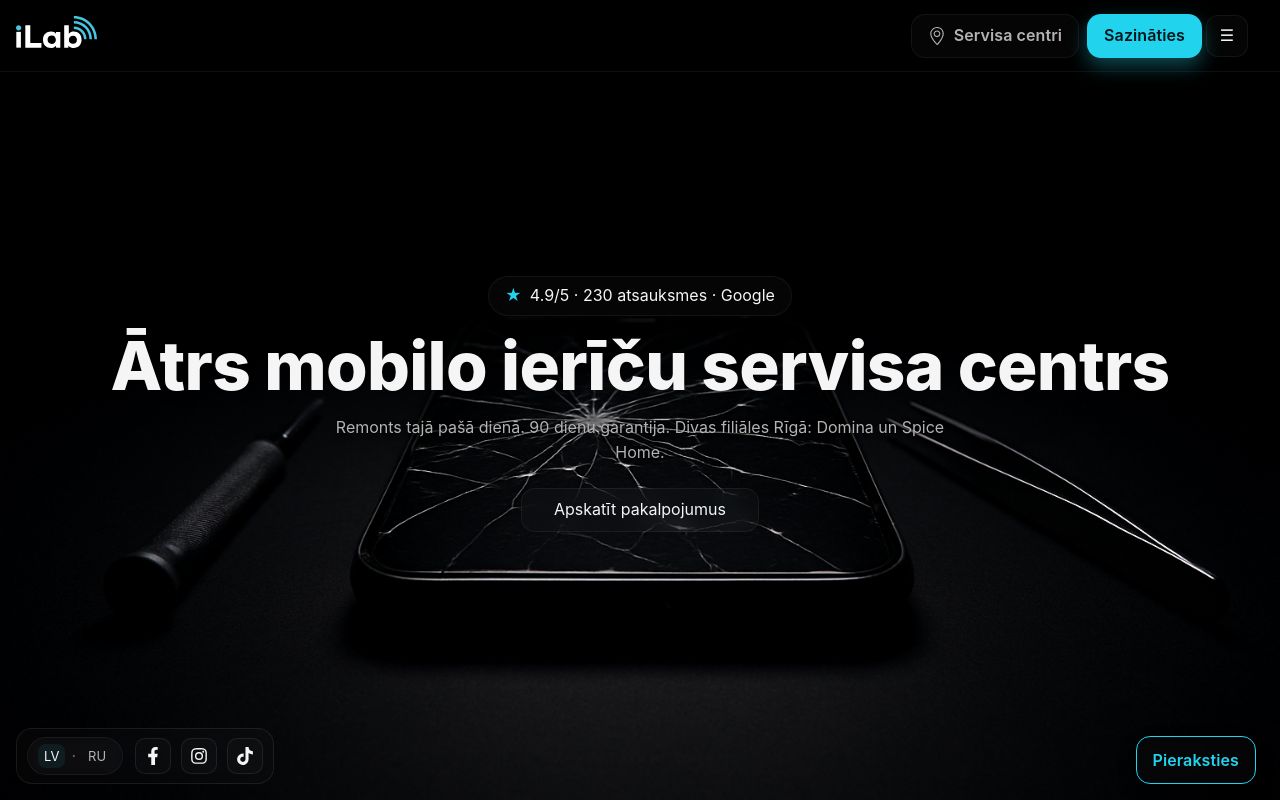
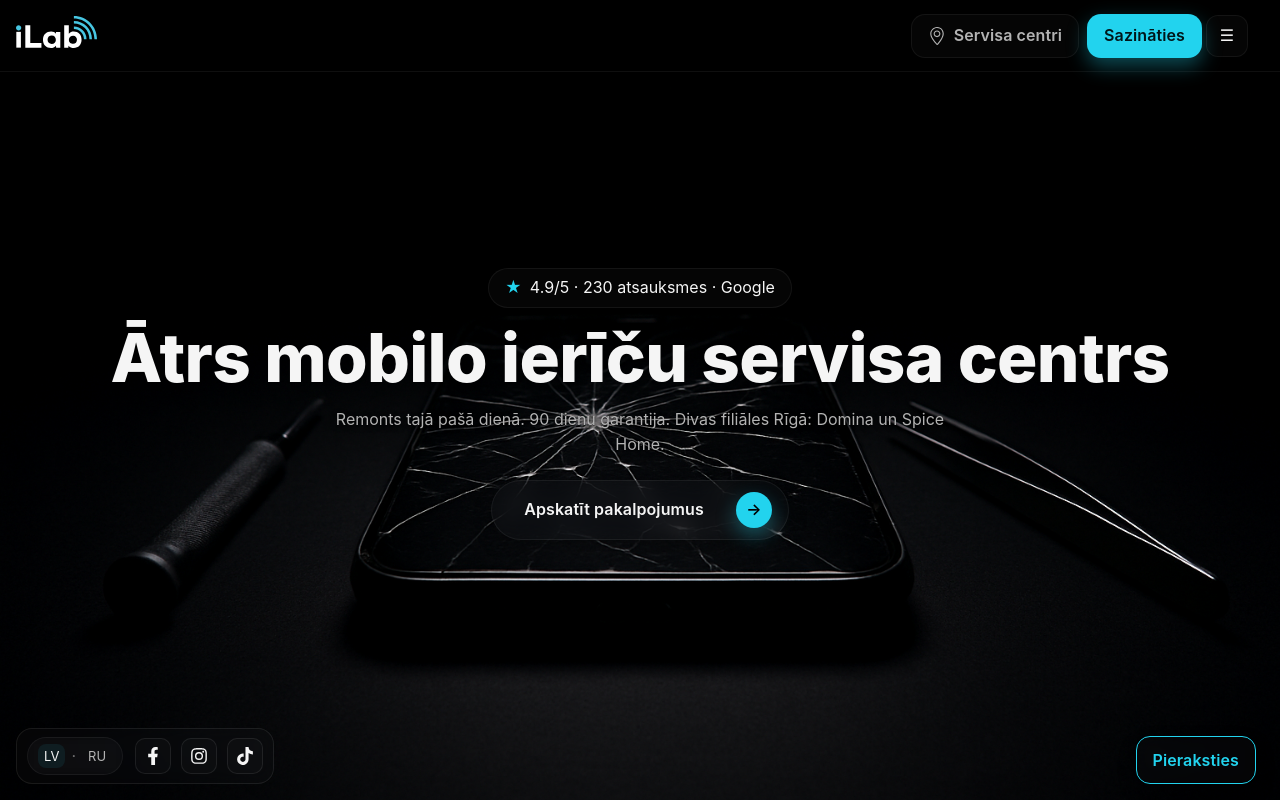
Before and after one commit to iLab-lv/iLab, a Next.js app: page / in a window 1280 px wide. Shown: the top 800 px of the page. Built offline with nearby package versions, Linux system fonts and the light colour scheme.

Commit message:
services block

```diff
--- a/app/(site)/components/button/Button.jsx
+++ b/app/(site)/components/button/Button.jsx
@@ -5,14 +5,15 @@ import s from './Button.module.scss';
 
 /**
  * Reusable Button
- * Variants: 'primary' | 'secondary' | 'ghost'
+ * Variants: 'primary' | 'secondary' | 'ghost' | 'ctaChip'
  * Sizes: 'md' | 'lg'
  * Features:
  *  - iconOnly (forces square + circular, hides label; requires aria-label)
  *  - block (full width)
- *  - href -> renders link (Next Link for internal, <a> for external)
+ *  - href -> renders link (Next Link for internal paths, <a> for in-page hashes/external)
  *  - disabled, target, rel
  *  - leadingIcon / trailingIcon (React component or node)
+ *  - chipDir: 'right' | 'down' (for ctaChip arrow direction)
  */
 export default function Button({
   variant = 'primary',
@@ -21,6 +22,7 @@ export default function Button({
   iconOnly = false,
   leadingIcon: LeadingIcon,
   trailingIcon: TrailingIcon,
+  chipDir = 'right',
   href,
   target,
   rel,
@@ -38,6 +40,8 @@ export default function Button({
     }
   }
 
+  const hasLeadingIcon = Boolean(LeadingIcon);
+
   const classes = [
     s.button,
     s[variant],
@@ -45,10 +49,17 @@ export default function Button({
     iconOnly && s.iconOnly,
     block && s.block,
     disabled && s.disabled,
+    variant === 'ctaChip' && hasLeadingIcon && s.hasIcon,
     className,
   ]
     .filter(Boolean)
     .join(' ');
+
+  // Data attrs (used by CSS to pick arrow direction)
+  const dataAttrs =
+    variant === 'ctaChip'
+      ? { 'data-chip-dir': chipDir === 'down' ? 'down' : 'right' }
+      : {};
 
   const IconEl = (Icon) =>
     Icon ? (
@@ -65,22 +76,47 @@ export default function Button({
     </>
   );
 
-  // Link (internal vs external)
+  // Link handling
   if (href && !disabled) {
-    const isInternal = href.startsWith('/');
-    if (isInternal) {
+    const isInternalPath = href.startsWith('/'); // Next.js route
+    const isHash = href.startsWith('#');         // in-page anchor
+
+    if (isInternalPath) {
       return (
-        <Link href={href} className={classes} {...rest}>
+        <Link href={href} className={classes} {...dataAttrs} {...rest}>
           {content}
         </Link>
       );
     }
+
+    if (isHash) {
+      const handleClick = (e) => {
+        const el = document.querySelector(href);
+        if (el) {
+          e.preventDefault();
+          el.scrollIntoView({ behavior: 'smooth', block: 'start' });
+          // update the hash in URL without reloading
+          if (history && history.replaceState) {
+            history.replaceState(null, '', href);
+          }
+        }
+      };
+
+      return (
+        <a href={href} onClick={handleClick} className={classes} {...dataAttrs} {...rest}>
+          {content}
+        </a>
+      );
+    }
+
+    // External link (default to new tab unless target provided)
     return (
       <a
         href={href}
         target={target || '_blank'}
         rel={rel || 'noopener'}
         className={classes}
+        {...dataAttrs}
         {...rest}
       >
         {content}
@@ -95,6 +131,7 @@ export default function Button({
       className={classes}
       disabled={disabled}
       aria-disabled={disabled || undefined}
+      {...dataAttrs}
       {...rest}
     >
       {content}
--- a/app/(site)/components/button/Button.module.scss
+++ b/app/(site)/components/button/Button.module.scss
@@ -1,12 +1,12 @@
 /* app/(site)/components/button/Button.module.scss
    Reusable Button for iLab
-   Variants: primary (filled), secondary (outlined accent + glass), ghost (glassy neutral)
+   Variants: primary (filled), secondary (outlined accent + glass), ghost (glassy neutral), ctaChip (pill + chip arrow)
    Features: iconOnly, sizes (md|lg), block, link/button parity, focus ring
 */
 
 @import '@/styles/_tokens.scss';
 
-/* minor computed tints */
+/* minor computed tints for hover/active on glass */
 $accent-bg-hover:  rgba($color-accent, 0.06);
 $accent-bg-active: rgba($color-accent, 0.10);
 
@@ -55,6 +55,7 @@ $accent-bg-active: rgba($color-accent, 0.10);
 .md { height: $btn-h-md; }
 .lg { height: $btn-h-lg; }
 
+/* Full-width layout */
 .block { width: 100%; }
 
 /* ===== Icon-only (square, circular) ===== */
@@ -93,10 +94,9 @@ $accent-bg-active: rgba($color-accent, 0.10);
     text-decoration: none;
   }
 
-  &:hover  { background: $color-accent-hover; box-shadow: $shadow-accent-lg; }
+  &:hover  { background: $color-accent-hover;  box-shadow: $shadow-accent-lg; }
   &:active { background: $color-accent-active; box-shadow: $shadow-accent-press; }
 }
-
 
 .secondary {
   /* keep the base glass from .button */
@@ -104,13 +104,15 @@ $accent-bg-active: rgba($color-accent, 0.10);
   border-color: $color-accent;
 
   &:hover  {
-    background: $accent-bg-hover;         /* tinted over glass */
+    background: $accent-bg-hover;              /* tinted over glass */
     border-color: rgba($color-accent, 0.85);
+    box-shadow: $shadow-accent;                 /* glow on hover */
   }
   &:active {
     background: $accent-bg-active;
     border-color: $color-accent-active;
     color: $color-accent-active;
+    box-shadow: $shadow-accent-press;           /* pressed glow */
   }
 }
 
@@ -123,12 +125,20 @@ $accent-bg-active: rgba($color-accent, 0.10);
     color: $color-accent;
     border-color: rgba($color-accent, 0.45);
     background: $accent-bg-hover;
+    box-shadow: $shadow-accent;                 /* glow on hover */
   }
   &:active {
     color: $color-accent-active;
     border-color: $color-accent-active;
     background: $accent-bg-active;
+    box-shadow: $shadow-accent-press;           /* pressed glow */
   }
+}
+
+/* (Optional) slightly stronger focus feel */
+.secondary:focus-visible,
+.ghost:focus-visible {
+  box-shadow: $shadow-accent-lg;
 }
 
 /* ===== Disabled ===== */
@@ -139,3 +149,104 @@ $accent-bg-active: rgba($color-accent, 0.10);
   pointer-events: none;
   box-shadow: none;
 }
+
+/* === CTA Chip variant (pill + aqua chip with directional arrow) === */
+.ctaChip {
+  position: relative;
+  border-radius: $radius-pill;
+  min-height: 60px;
+
+  // chip geometry
+  $chip-md: 36px;
+  $chip-lg: 40px;
+  $chip-offset: $space-md;
+
+  // room for chip on the right
+  padding-left: $space-xl;
+  padding-right: calc(#{$space-xl} + #{$chip-md} + #{$chip-offset});
+
+  // glass base
+  background: $glass-bg-weak;
+  border-color: $glass-border;
+  box-shadow: $shadow-soft;
+
+  transition:
+    border-color $dur-base $ease-std,
+    transform $dur-base $ease-emph,
+    box-shadow $dur-base $ease-std;
+
+  // CHIP circle
+  &::before {
+    content: "";
+    position: absolute;
+    right: $chip-offset;
+    top: 50%;
+    width: $chip-md;
+    height: $chip-md;
+    border-radius: 50%;
+    background: $color-accent;
+    box-shadow: $shadow-accent;
+    transform: translateY(-50%) scale(1);
+    transition: transform $dur-base $ease-emph, box-shadow $dur-base $ease-std;
+  }
+
+  // Arrow inside chip (direction via data attribute)
+  &::after {
+    position: absolute;
+    right: $chip-offset;
+    top: 50%;
+    width: $chip-md;
+    height: $chip-md;
+    display: grid;
+    place-items: center;
+    color: $color-background;
+    font-weight: $font-weight-semibold;
+    transform: translateY(-50%);
+    transition: transform $dur-base $ease-emph;
+    content: "→"; // default
+  }
+  &[data-chip-dir="right"]::after { content: "→"; }
+  &[data-chip-dir="down"]::after  { content: "↓"; }
+
+  &:hover {
+    border-color: $glass-border-2;
+    transform: translateY(-1px);
+    box-shadow: $shadow-accent;
+
+    &::before { transform: translateY(-50%) scale(1.14); }
+    &::after  { transform: translateY(-50%) translateX(2px); }
+  }
+
+  &:active {
+    transform: translateY(0);
+    box-shadow: $shadow-press;
+
+    &::before { transform: translateY(-50%) scale(1.05); }
+    &::after  { transform: translateY(-50%) translateX(1px); }
+  }
+
+  /* Optional: when leading icon is present (Button.jsx adds .hasIcon) */
+  &.hasIcon { gap: $space-md; }
+
+  /* Respect block prop */
+  &.block { width: 100%; justify-content: flex-start; }
+
+  @media (max-width: $bp-md) {
+    min-height: 60px;
+    padding-right: calc(#{$space-xl} + #{$chip-lg} + #{$chip-offset});
+
+    &::before, &::after {
+      width: $chip-lg;
+      height: $chip-lg;
+    }
+  }
+}
+
+/* Keep label readable on glass across states */
+.ctaChip,
+.ctaChip:hover,
+.ctaChip:focus-visible,
+.ctaChip:active {
+  color: $color-text;
+  text-decoration: none;
+}
--- a/app/(site)/sections/hero/Hero.jsx
+++ b/app/(site)/sections/hero/Hero.jsx
@@ -1,3 +1,4 @@
+import Button from '@components/button/Button';
 import s from './Hero.module.scss';
 
 export default function Hero({
@@ -82,7 +83,15 @@ export default function Hero({
 
         {cta && (
           <div className={s.ctaRow}>
-            <a href={cta.href} className={s.linkButton} aria-label={cta.label}>{cta.label}</a>
+            <Button
+              variant="ctaChip"
+              chipDir="right"
+              size="lg"
+              href={cta.href}
+              aria-label={cta.label}
+            >
+              {cta.label}
+            </Button>
           </div>
         )}
       </div>
--- a/app/(site)/sections/hero/Hero.module.scss
+++ b/app/(site)/sections/hero/Hero.module.scss
@@ -1,7 +1,7 @@
 @use '@/styles/_tokens.scss' as t;
 @use '@/styles/_layout.scss' as layout;
 
-/* glass helper for badges/buttons */
+/* glass helper for badges */
 @mixin glass-weak {
   background: t.$glass-bg-weak;
   border: t.$border-thin solid t.$glass-border;
@@ -131,18 +131,5 @@
 .star { color: t.$color-accent; font-weight: t.$font-weight-bold; }
 .ratingText { color: t.$color-text; }
 
-.linkButton {
-  @include glass-weak;
-  border-radius: t.$radius-lg;
-  padding: 0 t.$space-xl; height: t.$btn-h-md;
-  display: inline-flex; align-items: center; justify-content: center;
-  text-decoration: none; color: t.$color-text;
-  transition: transform t.$dur-base t.$ease-emph, border-color t.$dur-base t.$ease-std;
-  &:hover { border-color: t.$glass-border-2; transform: translateY(-1px); }
-}
-
+/* CTA row now uses shared <Button> (ctaChip); old .linkButton removed */
 .ctaRow { margin-top: 12px; display: inline-flex; gap: t.$space-sm; }
-
-@media (prefers-reduced-motion: reduce) {
-  .linkButton, .ratingBadge { transition: none; }
-}
--- a/app/(site)/sections/why/Why.jsx
+++ b/app/(site)/sections/why/Why.jsx
@@ -1,25 +1,41 @@
 // app/(site)/sections/home/Why.jsx
+'use client';
+
 import s from './Why.module.scss';
+
+// Use a consistent icon set (Tabler) to avoid mixed stroke weights
+import { TbShieldCheck, TbBolt, TbCertificate, TbSearch } from 'react-icons/tb';
 
 export default function Why({
   id = 'why',
   title = 'Kāpēc iLab?',
   copy = 'Uzticami remonti, caurspīdīgas cenas un ātrs apgrozījums no sertificētiem tehniķiem.',
   items = [
-    '90 dienu garantija',
-    'Tajā pašā dienā',
-    'Sertificēti meistari',
-    'Bezmaksas diagnostika',
+    { text: '90 dienu garantija', Icon: TbShieldCheck },
+    { text: 'Ātrs remonts', Icon: TbBolt }, // rephrased
+    { text: 'Sertificēti meistari', Icon: TbCertificate },
+    { text: 'Bezmaksas diagnostika', Icon: TbSearch },
   ],
 }) {
+  // Normalize simple strings if ever passed
+  const list = items.map((it) => (typeof it === 'string' ? { text: it, Icon: TbCertificate } : it));
+
   return (
     <section id={id} className={`${s.section} ${s.why}`} aria-labelledby={`${id}-title`}>
       <div className={s.container}>
-        <h2 id={`${id}-title`} className={s.sectionTitle}>{title}</h2>
-        <p className={s.copy}>{copy}</p>
-        <ul className={s.uspRow} role="list">
-          {items.map((text, i) => (
-            <li key={i} className={s.uspChip}>{text}</li>
+        <header className={s.header}>
+          <h2 id={`${id}-title`} className={s.sectionTitle}>{title}</h2>
+          <p className={s.copy}>{copy}</p>
+        </header>
+
+        <ul className={s.uspGrid} role="list">
+          {list.map(({ text, Icon }, i) => (
+            <li key={i} className={s.card}>
+              <span className={s.iconWrap} aria-hidden="true">
+                <Icon className={s.icon} />
+              </span>
+              <span className={s.cardText}>{text}</span>
+            </li>
           ))}
         </ul>
       </div>
```
Also changed, not shown: app/(site)/sections/why/Why.module.scss (+85 -11 lines).
